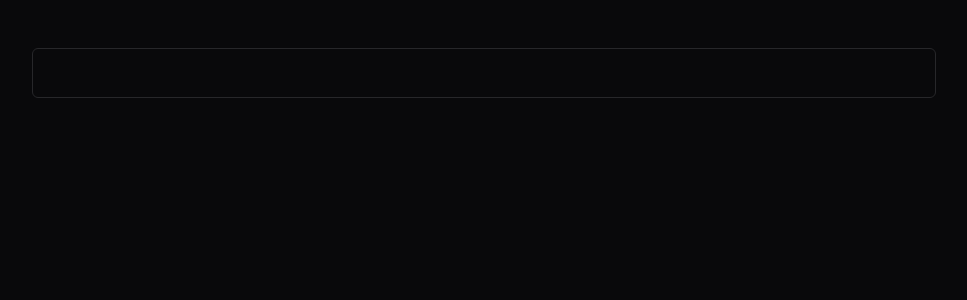
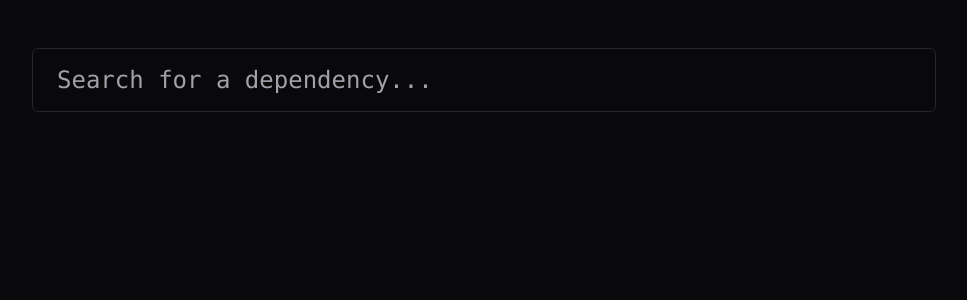
Before and after one commit to harrel56/jar-hell, a React (Vite) app in the folder web/: page / in a window 1280 px wide. Shown: the top 300 px of the page, without its empty margins (156-1123 px from the left). Built offline with nearby package versions, Linux system fonts and the light colour scheme.

Commit message:
adjust sizing

```diff
--- a/web/src/Autocomplete.tsx
+++ b/web/src/Autocomplete.tsx
@@ -44,7 +44,7 @@ const Listbox = ({loading, ac}: ListboxProps) => {
   // ac.groupedOptions = [{g: 'test', a: 'siema'}, {g: 'test2', a: 'siema2'}, {g: 'test3', a: 'siema3'}, {g: 'test', a: 'siema'}, {g: 'test2', a: 'siema2'}, {g: 'test3', a: 'siema3'}, {g: 'test', a: 'siema'}, {g: 'test2', a: 'siema2'}, {g: 'test3', a: 'siema3'}, {g: 'test', a: 'siema'}, {g: 'test2', a: 'siema2'}, {g: 'test3', a: 'siema3'}] as any
   return (
     <div className='relative mt-1.5'>
-      <ul className='absolute flex flex-col w-full max-h-96 overflow-y-auto p-1 border rounded-md' {...ac.getListboxProps()}>
+      <ul className='absolute flex flex-col w-full max-h-[454px] overflow-y-auto p-1 border rounded-md' {...ac.getListboxProps()}>
         {loading && <ListboxOption selectable={false}>Loading...</ListboxOption>}
         {noResultsFound && <ListboxOption selectable={false}>No results found</ListboxOption>}
          {(ac.groupedOptions as Artifact[]).map((option, index) => (
@@ -104,8 +104,7 @@ export const Autocomplete = () => {
 
   return (
     <div className='w-full flex flex-col font-mono' {...ac.getRootProps()}>
-      {/*<label {...ac.getInputLabelProps()}>Hello</label>*/}
-      <Input className='h-10 p-6' {...ac.getInputProps()} value={inputValue}/>
+      <Input className='h-16 p-6 text-2xl' {...ac.getInputProps()} value={inputValue} placeholder='Search for a dependency...'/>
       <Listbox loading={loading} ac={ac}/>
     </div>
   )
```
